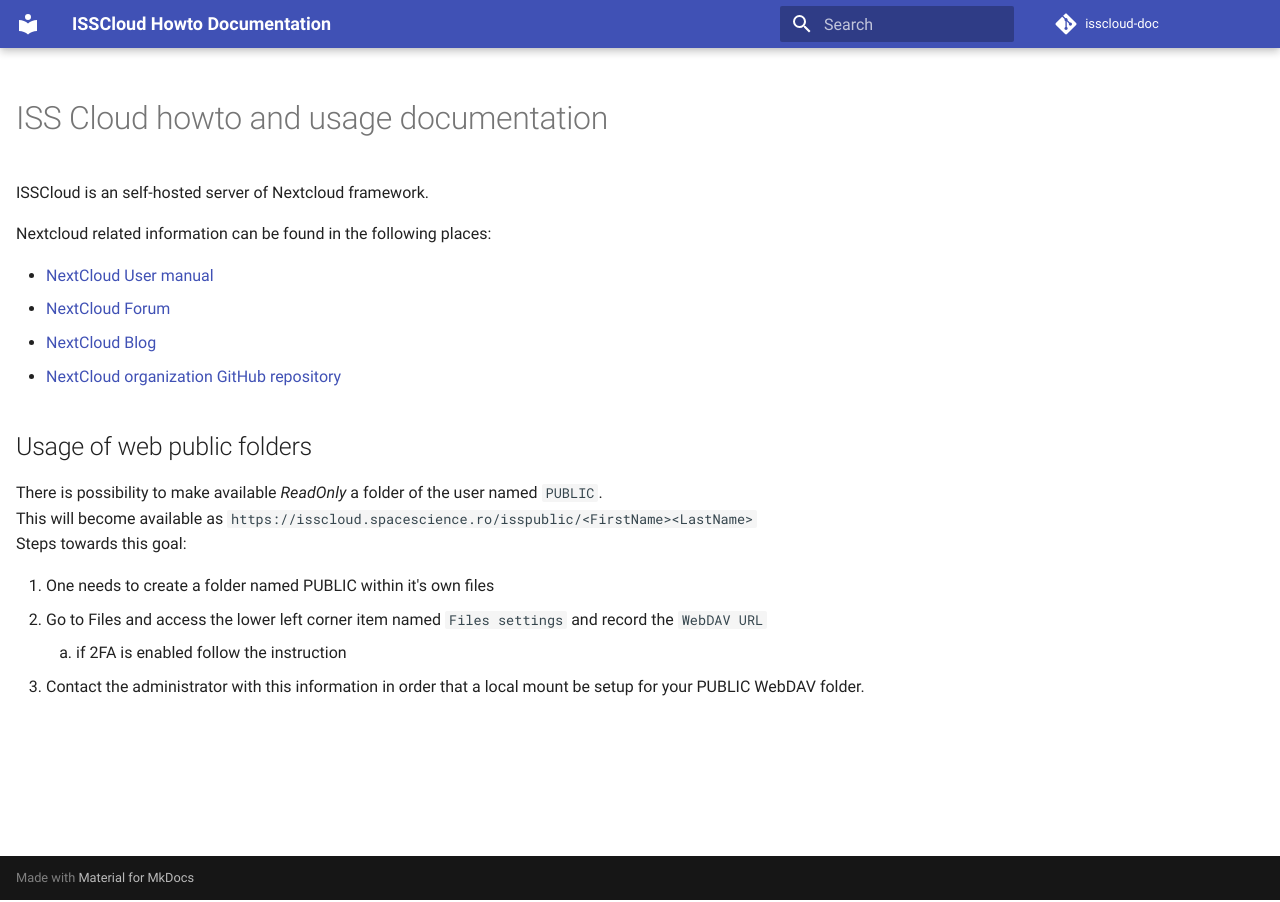
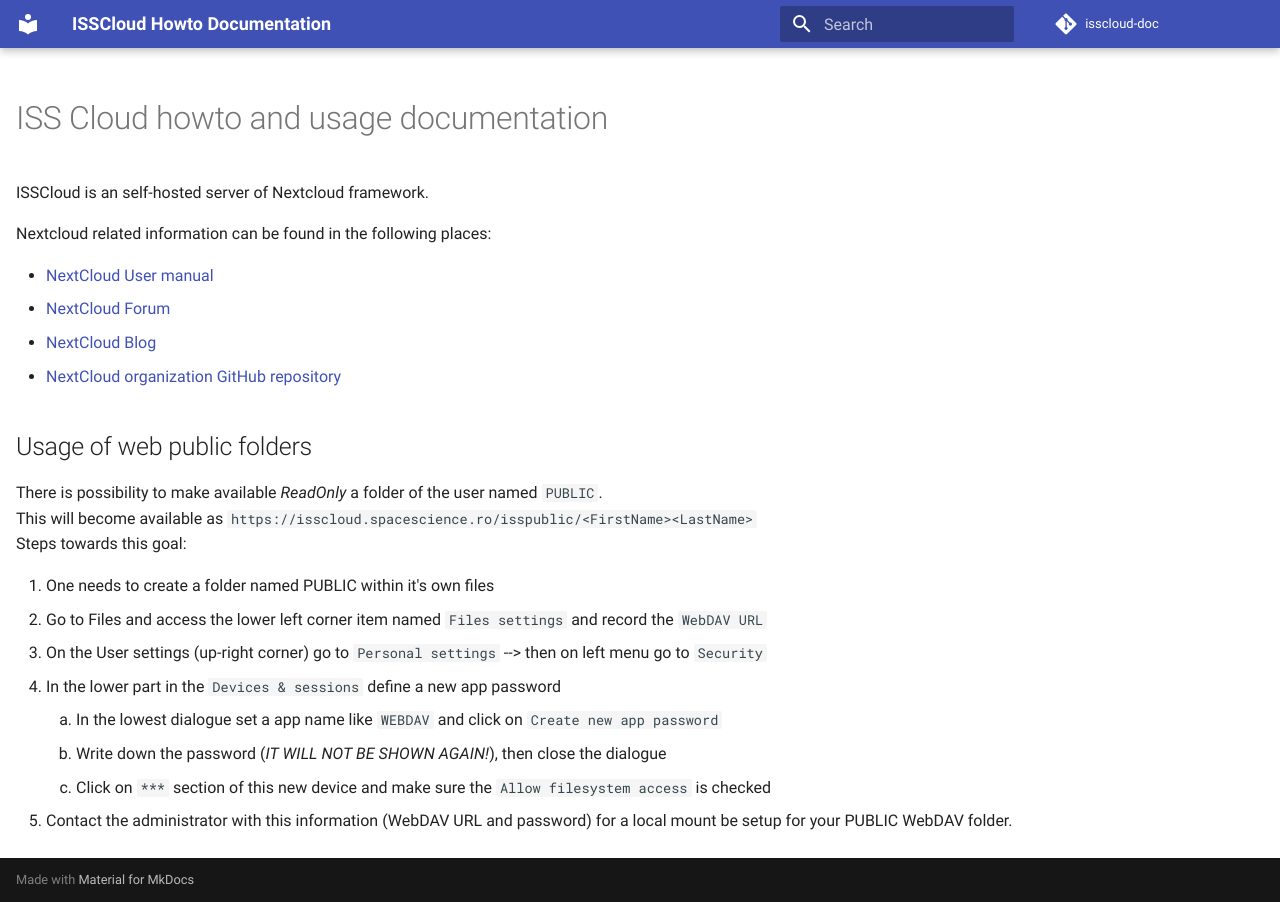
Before and after one commit to adriansev/isscloud-doc, an MkDocs documentation site: the page built from docs/index.md, in a window 1280 px wide. Built offline with MkDocs 1.6.1 and Material for MkDocs 9.7.7, drawn with Linux system fonts in a browser that asks for light colours; comment, search, counter and statistics services are not loaded.

Commit message:
add info for application password

```diff
--- a/docs/index.md
+++ b/docs/index.md
@@ -25,5 +25,9 @@ Steps towards this goal:
 
 1. One needs to create a folder named PUBLIC within it's own files
 2. Go to Files and access the lower left corner item named `Files settings` and record the `WebDAV URL`
-    1. if 2FA is enabled follow the instruction
-3.  Contact the administrator with this information in order that a local mount be setup for your PUBLIC WebDAV folder.
+3. On the User settings (up-right corner) go to `Personal settings` --> then on left menu go to `Security`
+4. In the lower part in the `Devices & sessions` define a new app password
+    1. In the lowest dialogue set a app name like `WEBDAV` and click on `Create new app password`
+    2. Write down the password (*IT WILL NOT BE SHOWN AGAIN!*), then close the dialogue
+    3. Click on `***` section of this new device and make sure the `Allow filesystem access` is checked
+3. Contact the administrator with this information (WebDAV URL and password) for a local mount be setup for your PUBLIC WebDAV folder.
```
